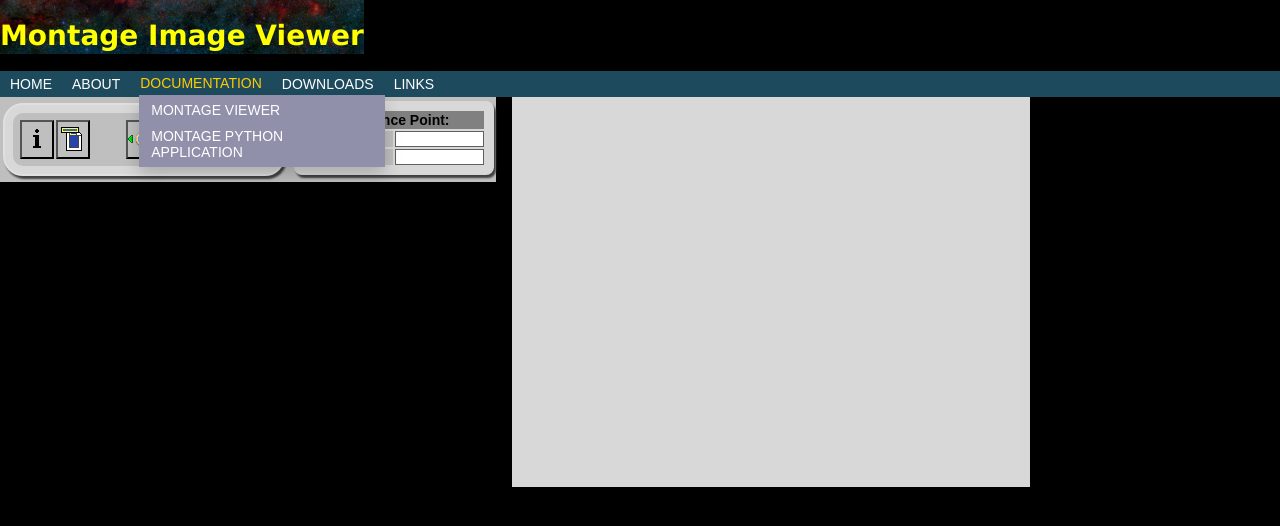
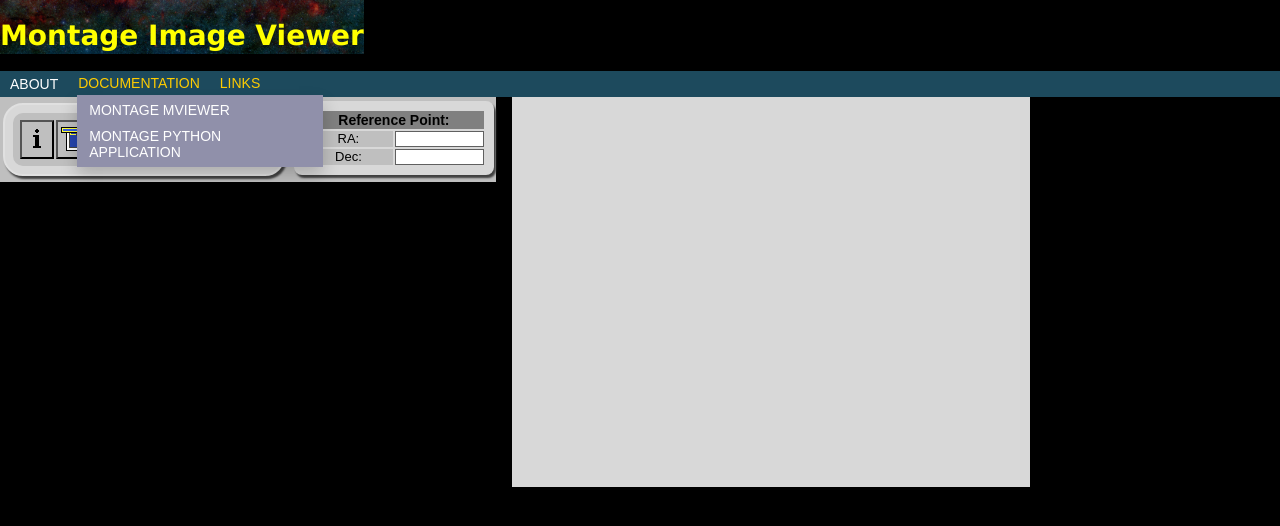
Before and after one commit to AndrewDGood/mViewer, a plain HTML site: page agMontage/web/index.html in a window 1280 px wide. Both pictures are taken after a click on the button "DOCUMENTATION". Drawn offline with nearby package versions, Linux system fonts and the light colour scheme.

Commit message:
Updated menu

```diff
--- a/agMontage/web/index.html
+++ b/agMontage/web/index.html
@@ -183,25 +183,22 @@
     <div id="menubar-wrapper">
         <div class="menu">
             <ul id="menu-menubar01" class="menu">
-		        <li id="menu-item-01" class="menu-item">
-                    <a href="http://www.dowagerdandelion.com/">Home</a>
+                <li id="menu-item-01" class="menu">
+                    <a href="http://www.agooddev.com/about_mViewer.html" target="_blank">About</a>
                 </li>
-                <li id="menu-item-02" class="menu">
-                    <a href="http://www.dowagerdandelion.com/">About</a>
-                </li>
-
-                <li id="menu-item-05" class="dropdown">
+                <li id="menu-item-02" class="dropdown">
                     <button onclick="showDocMenu()" class="dropbtn">Documentation</button>
                     <div id="docMenu" class="dropdown-content">
-                        <a href="#">Montage Viewer</a>
-                        <a href="#">Montage Python Application</a>
+                        <a href="http://montage.ipac.caltech.edu/mViewer/index.html" target="_blank">Montage mViewer</a>
+                        <a href="http://montage.ipac.caltech.edu/mViewer/Python_introduction.html" target="_blank">Montage Python Application</a>
                     </div>
                 </li>
-                <li id="menu-item-05" class="menu">
-                    <a href="http://www.http://www.dowagerdandelion.com">Downloads</a>
-                </li>
-                <li id="menu-item-06" class="menu">
-                    <a href="http://http://www.dowagerdandelion.com/">Links</a>
+                <li id="menu-item-03" class="dropdown">
+                    <button onclick="showLinkMenu()" class="dropbtn">Links</button>
+                    <div id="linkMenu" class="dropdown-content">
+                        <a href="http://www.agooddev.com/" target="_blank">A Good Development LLC</a>
+                        <a href="https://github.com/AndrewDGood/mViewer" target="_blank">mViewer GitHub</a>
+                    </div>
                 </li>
             </ul>
         </div>
@@ -303,16 +300,33 @@
 
 <script>
 
+	<!-- Generalization of sub-menu functionality possible -->
+	<!-- but unnecessary at current length of code.        -->
+
+
     function showDocMenu()
     {
         document.getElementById("docMenu").classList.toggle("show");
+
+		if (document.getElementById("linkMenu").classList.contains("show"))
+		{
+			document.getElementById("linkMenu").classList.remove("show");
+		}
     }
+
+    function showLinkMenu()
+    {
+        document.getElementById("linkMenu").classList.toggle("show");
+
+		if (document.getElementById("docMenu").classList.contains("show"))
+		{
+			document.getElementById("docMenu").classList.remove("show");
+		}    }
 
     window.onclick = function(event)
     {
         if (!event.target.matches('.dropbtn'))
         {
-
             var dropdowns = document.getElementsByClassName("dropdown-content");
             var i;
             for (i = 0; i < dropdowns.length; i++)
--- a/agMontage/web/stylesheet01.css
+++ b/agMontage/web/stylesheet01.css
@@ -300,6 +300,14 @@ a:link, a:visited, a:active
 	width:  242px;
 }
 
+#linkMenu
+{
+	padding: 2px !important;
+	height: auto;
+	width:  242px;
+}
+
+
 /* Sub Menu stuff not currently implemented */
 /*
 
@@ -514,7 +522,7 @@ a:link, a:visited, a:active
 	margin:  0px 0px 0px 9px;
 	padding: 0px 2px 0px 0px;
 	display: block;
-	width: 242px;
+	width:   242px;
 	text-align: left;
 }
 
```
